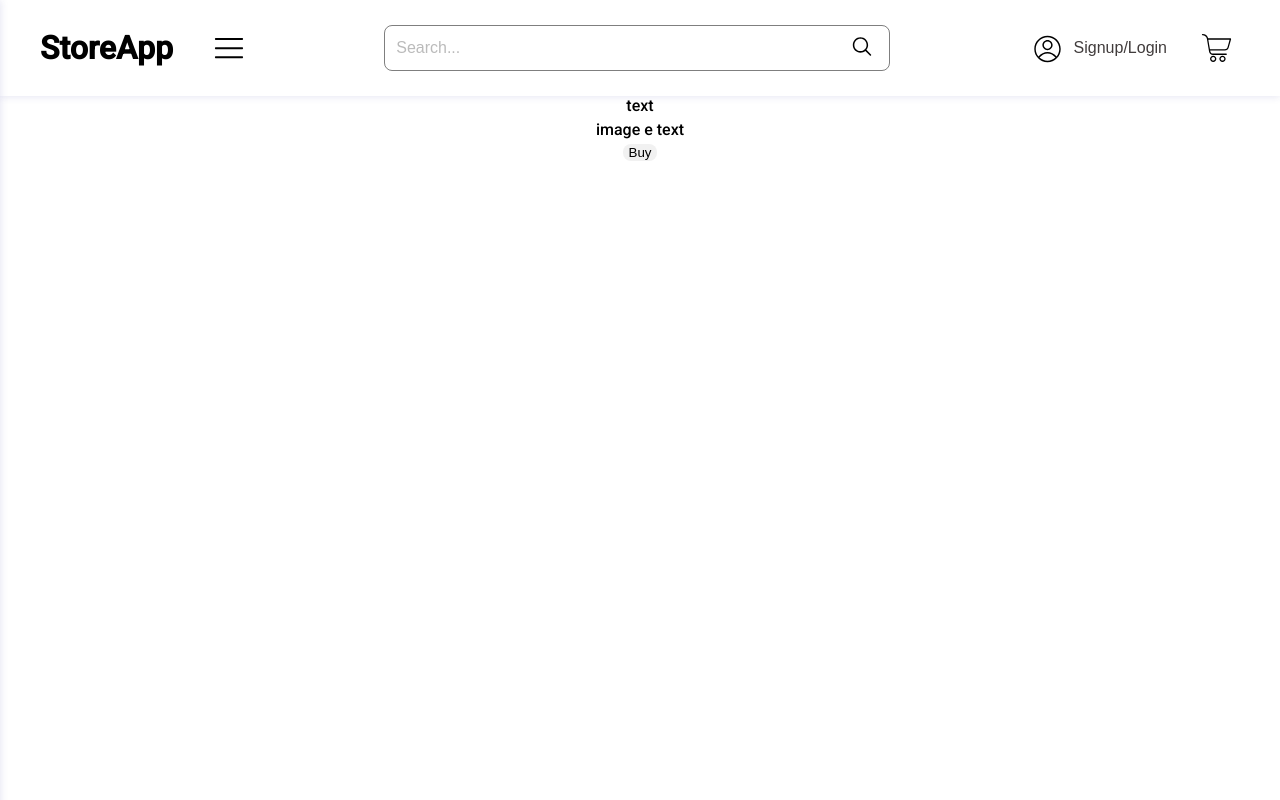
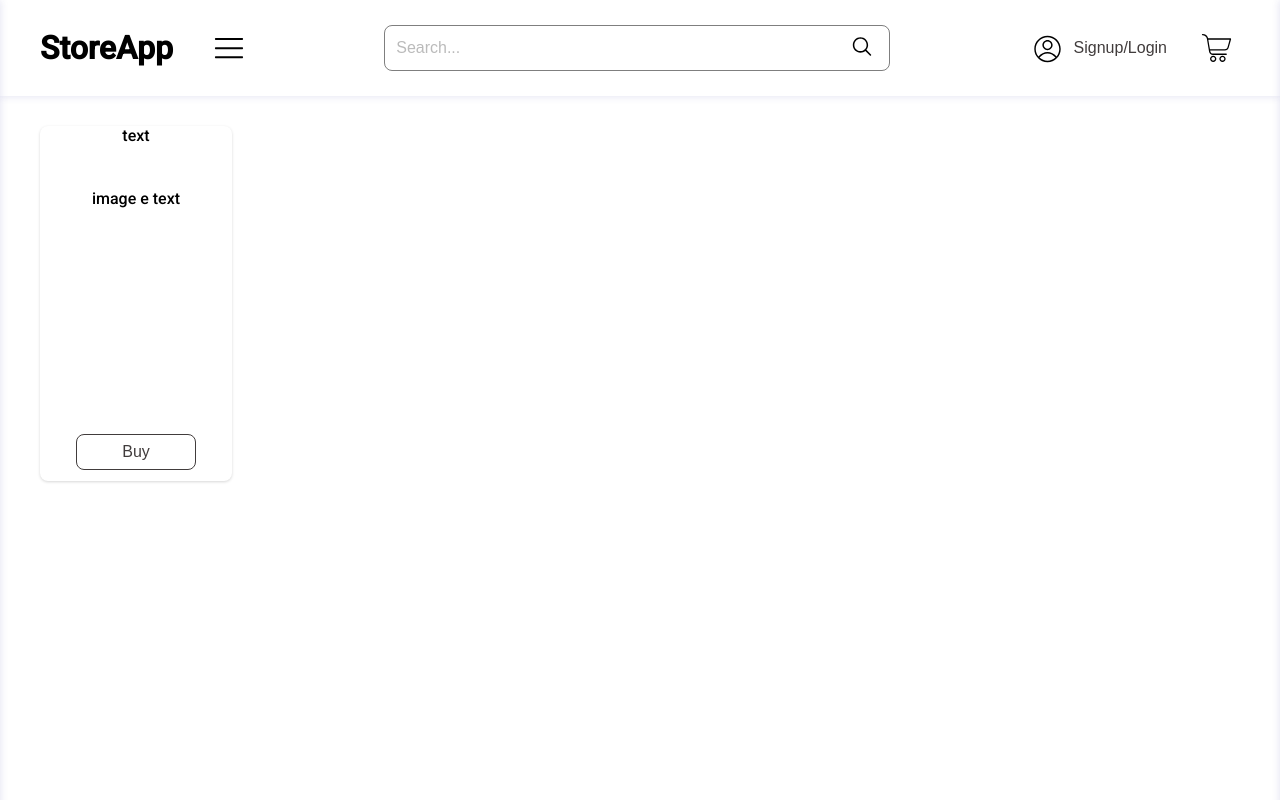
Before and after one commit to padovanitr/nextjs-store-app, a Next.js app: page / in a window 1280 px wide. Built offline with nearby package versions, Linux system fonts and the light colour scheme.

Commit message:
structure cart and card

```diff
--- a/src/app/page.style.ts
+++ b/src/app/page.style.ts
@@ -7,3 +7,7 @@ export const AppContainer = styled.div`
   flex-direction: column;
   height: 100vh;
 `
+
+export const ShelfsWrapper = styled.div`
+  padding: 30px 40px;
+`
--- a/src/app/page.tsx
+++ b/src/app/page.tsx
@@ -2,16 +2,22 @@
 import Header from '@/components/Header/page'
 import Navbar from '@/components/Navbar/page'
 import { useState } from 'react'
-import { AppContainer } from './page.style'
+import { AppContainer, ShelfsWrapper } from './page.style'
 import Card from '@/components/Card/page'
+import Cart from '@/components/Cart/page'
 
 export default function Home() {
   const [navbarOpen, setNavbarOpen] = useState(false)
+  const [cartOpen, setCartOpen] = useState(false)
+
   return (
     <AppContainer>
-      <Header openNavbar={() => setNavbarOpen(true)} />
+      <Header openNavbar={() => setNavbarOpen(true)} openCart={() => setCartOpen(true)} />
       <Navbar open={navbarOpen} onClose={() => setNavbarOpen(false)} />
-      <Card />
+      <Cart open={cartOpen} onClose={() => setCartOpen(false)} />
+      <ShelfsWrapper>
+        <Card />
+      </ShelfsWrapper>
     </AppContainer>
   )
 }
--- a/src/components/Card/Card.style.ts
+++ b/src/components/Card/Card.style.ts
@@ -1,5 +1,4 @@
 import { storeColors } from '@/utils/colors'
-import Image from 'next/image'
 import { styled } from 'styled-components'
 
 export const CardContainer = styled.div`
@@ -7,6 +6,11 @@ export const CardContainer = styled.div`
   gap: 5px;
   align-items: center;
   flex-direction: column;
+  box-shadow: 0 1px 3px rgba(0,0,0,.16);
+  border-radius: 8px;
+  max-width: 192px;
+  height: 355px;
+  margin: 0;
 `
 
 export const HeadSection = styled.div`
@@ -14,6 +18,7 @@ export const HeadSection = styled.div`
   gap: 5px;
   align-items: center;
   flex-direction: column;
+  flex: 1;
 `
 
 export const ImageDescription = styled.div`
@@ -21,10 +26,31 @@ export const ImageDescription = styled.div`
   gap: 5px;
   align-items: center;
   flex-direction: column;
+  flex: 4;
+`
+
+export const ButtonContainer = styled.div`
+  display: flex;
+  align-items: center;
+  justify-content: center;
+  flex: 1;
 `
 
 export const StyledButton = styled.button`
   border: 0;
   background: ${storeColors.mediumGray};
   border-radius: 8px;
+  border: 1px solid ${storeColors.darkGrey};
+  font-size: 1rem;
+  cursor: pointer;
+  background-color: transparent;
+  padding: 8px 25px;
+  min-width: 120px;
+  color: ${storeColors.darkGrey};
+  transition: all 0.2s ease;
+
+  &:hover {
+    background-color: ${storeColors.darkGrey};
+    color: ${storeColors.white};
+  }
 `
--- a/src/components/Card/page.tsx
+++ b/src/components/Card/page.tsx
@@ -1,4 +1,4 @@
-import { CardContainer, HeadSection, ImageDescription, StyledButton } from "./Card.style";
+import { ButtonContainer, CardContainer, HeadSection, ImageDescription, StyledButton } from "./Card.style";
 
 export default function Card() {
   return (
@@ -9,7 +9,9 @@ export default function Card() {
       <ImageDescription>
         image e text
       </ImageDescription>
-      <StyledButton>Buy</StyledButton>
+      <ButtonContainer>
+        <StyledButton>Buy</StyledButton>
+      </ButtonContainer>
     </CardContainer>
   )
 }
--- /dev/null
+++ b/src/components/Cart/cart.style.ts
@@ -0,0 +1,33 @@
+import { storeColors } from "@/utils/colors";
+import { styled } from "styled-components";
+
+export const CartContainer = styled.div<{ $open?: boolean }>`
+  width: 400px;
+  background-color: white;
+  height: 100%;
+  width: 280px;
+  max-width: 280px;
+  position: fixed;
+  z-index: 2;
+  top: 0;
+  right: 0;
+  background-color: ${storeColors.white};
+  overflow-x: hidden;
+  padding: 60px 20px 0;
+  transition: all 0.5s ease;
+  box-shadow: 0px 0px 8px rgba(46, 49, 146, 0.15);
+  transform: translateX(${({ $open }) => ($open ? '0px' : '320px')});
+`
+
+export const Backdrop = styled.div<{ $open?: boolean }>`
+  position: fixed;
+  width: 100vw;
+  opacity: 0.4;
+  height: 100vh;
+  top: 0;
+  left: 0;
+  background-color: ${storeColors.black};
+  z-index: 1;
+  transition: opacity 0.15s ease-in;
+  display: ${({ $open }) => ($open ? 'block' : 'none')};
+`
--- /dev/null
+++ b/src/components/Cart/page.tsx
@@ -0,0 +1,17 @@
+import { Backdrop, CartContainer } from "./cart.style";
+
+interface CartProps {
+  open: boolean
+  onClose: () => void
+}
+
+export default function Cart({ open, onClose }: CartProps) {
+  return (
+    <>
+      <Backdrop $open={open} onClick={onClose} />
+      <CartContainer $open={open}>
+        <div onClick={onClose}>test</div>
+      </CartContainer>
+    </>
+  )
+}
--- a/src/components/Header/page.tsx
+++ b/src/components/Header/page.tsx
@@ -21,9 +21,10 @@ import { HeaderTexts } from './header.utils'
 
 interface HeaderProps {
   openNavbar: () => void
+  openCart: () => void
 }
 
-export default function Header({ openNavbar }: HeaderProps) {
+export default function Header({ openNavbar, openCart }: HeaderProps) {
   return (
     <HeaderContainer>
       <TitleContainer>
@@ -50,7 +51,7 @@ export default function Header({ openNavbar }: HeaderProps) {
           />
           <ProfileLabel>{HeaderTexts.LoginSignUpButtonLabel}</ProfileLabel>
         </LoginIconButton>
-        <IconButton>
+        <IconButton onClick={openCart}>
           <CartImage
             priority
             height={35}
```
